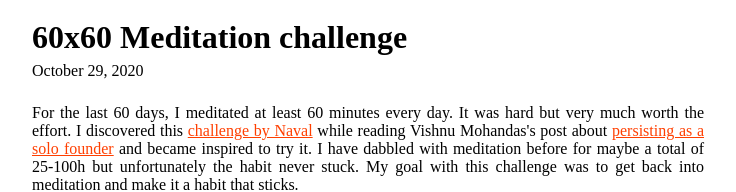
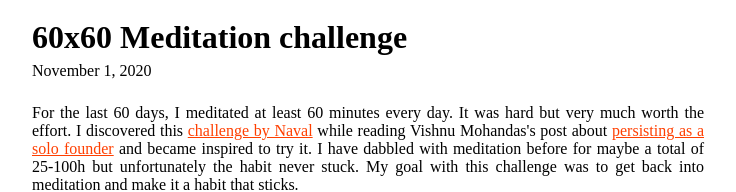
Before and after one commit to jonrh/jonrh.is, a Next.js app: page /60x60-meditation-challenge in a window 1280 px wide. Shown: the part 235-427 px from the top of the page, without its empty margins (272-1008 px from the left). Built offline with nearby package versions, Linux system fonts and the light colour scheme; a web font is replaced by a local one; what typography-theme-wordpress-2016 would draw is missing.

Commit message:
Fixed date
The post was mostly complete on the 29th of Oct but actually published on the 1st of Nov.

```diff
--- a/pages/60x60-meditation-challenge/index.mdx
+++ b/pages/60x60-meditation-challenge/index.mdx
@@ -1,6 +1,6 @@
 import Post from "../../components/Post";
 
-<Post title="60x60 Meditation challenge" date="October 29, 2020">
+<Post title="60x60 Meditation challenge" date="November 1, 2020">
 
 For the last 60 days, I meditated at least 60 minutes every day. It was hard but very much worth
 the effort. I discovered this [challenge by Naval][naval-tweets] while reading Vishnu Mohandas's
```
